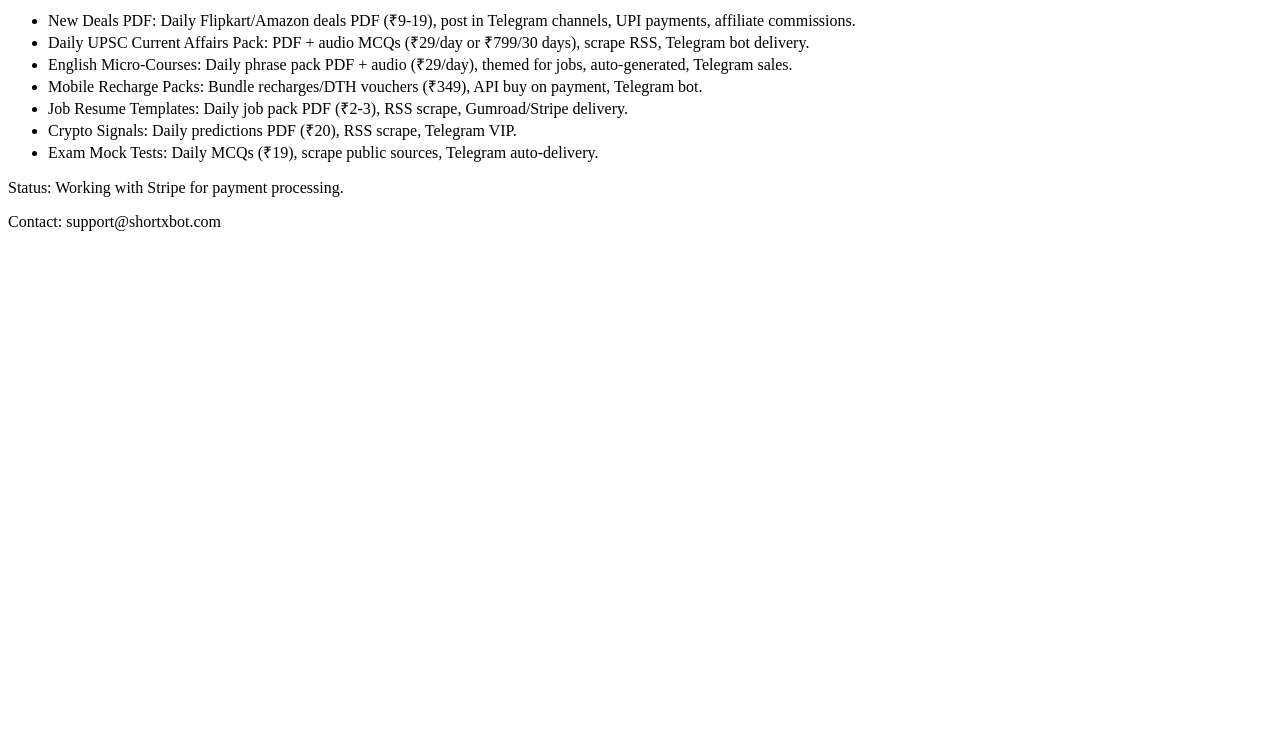
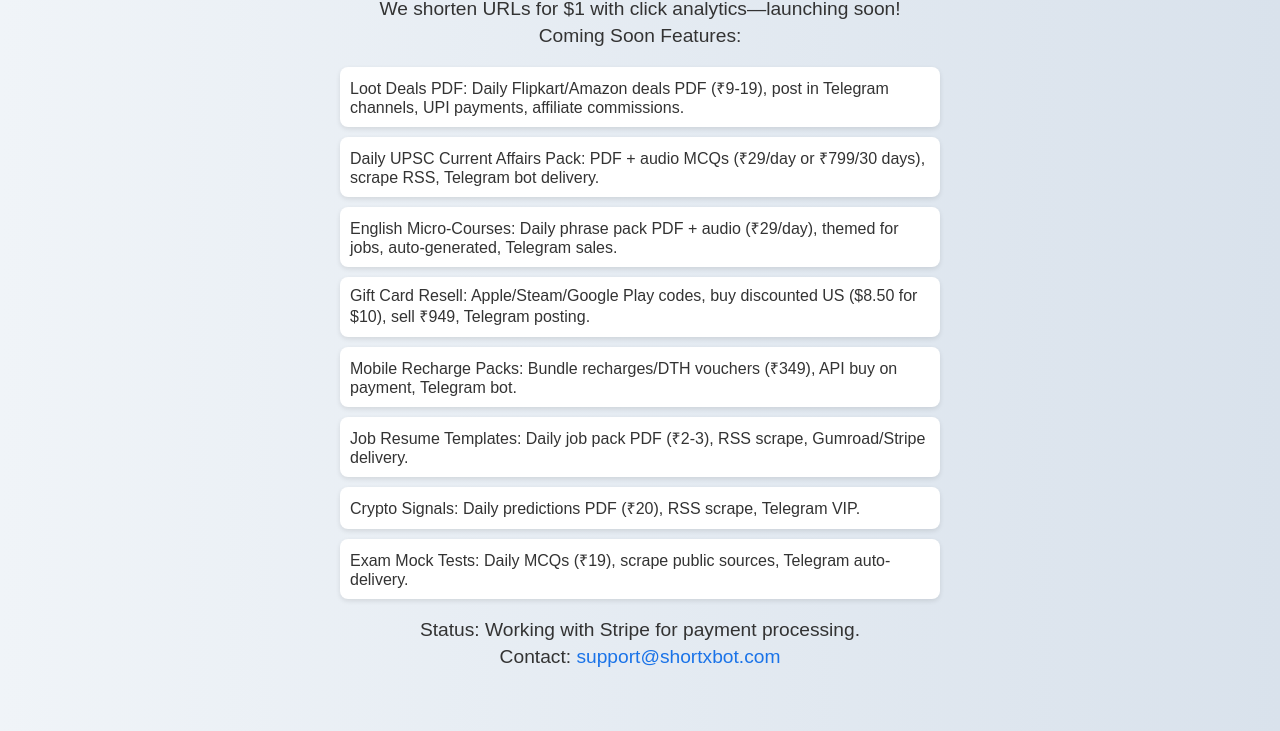
Before and after one commit to supportshortxbot/shortxbot-page, a plain HTML site: page index.html in a window 1280 px wide. Shown: the part 125-856 px from the top of the page. Before the commit the page ends 800 px from the top, so only its background shows below. Drawn offline with Linux system fonts and the light colour scheme.

Commit message:
Update index.html

```diff
--- a/index.html
+++ b/index.html
@@ -1,21 +1,30 @@
 <html>
 <head>
 <title>ShortXBot - Coming Soon</title>
+<style>
+body { font-family: Arial, sans-serif; background: linear-gradient(to right, #f0f4f8, #d9e2ec); text-align: center; padding: 50px; color: #333; }
+h1 { color: #1a73e8; font-size: 3em; margin-bottom: 10px; }
+p { font-size: 1.2em; margin: 5px 0; }
+ul { list-style-type: none; padding: 0; max-width: 600px; margin: 20px auto; text-align: left; }
+li { background: white; margin: 10px 0; padding: 10px; border-radius: 8px; box-shadow: 0 2px 5px rgba(0,0,0,0.1); }
+a { color: #1a73e8; text-decoration: none; }
+</style>
 </head>
 <body>
 <h1>ShortXBot: URL Shortener Coming Soon!</h1>
-<p>We shorten URLs with a single click with analytics—launching soon!</p>
-<p>Coming Soon New Features:</p>
+<p>We shorten URLs for $1 with click analytics—launching soon!</p>
+<p>Coming Soon Features:</p>
 <ul>
-<li>New Deals PDF: Daily Flipkart/Amazon deals PDF (₹9-19), post in Telegram channels, UPI payments, affiliate commissions.</li>
+<li>Loot Deals PDF: Daily Flipkart/Amazon deals PDF (₹9-19), post in Telegram channels, UPI payments, affiliate commissions.</li>
 <li>Daily UPSC Current Affairs Pack: PDF + audio MCQs (₹29/day or ₹799/30 days), scrape RSS, Telegram bot delivery.</li>
 <li>English Micro-Courses: Daily phrase pack PDF + audio (₹29/day), themed for jobs, auto-generated, Telegram sales.</li>
+<li>Gift Card Resell: Apple/Steam/Google Play codes, buy discounted US ($8.50 for $10), sell ₹949, Telegram posting.</li>
 <li>Mobile Recharge Packs: Bundle recharges/DTH vouchers (₹349), API buy on payment, Telegram bot.</li>
 <li>Job Resume Templates: Daily job pack PDF (₹2-3), RSS scrape, Gumroad/Stripe delivery.</li>
 <li>Crypto Signals: Daily predictions PDF (₹20), RSS scrape, Telegram VIP.</li>
 <li>Exam Mock Tests: Daily MCQs (₹19), scrape public sources, Telegram auto-delivery.</li>
 </ul>
 <p>Status: Working with Stripe for payment processing.</p>
-<p>Contact: support@shortxbot.com</p>
+<p>Contact: <a href="mailto:support@shortxbot.com">support@shortxbot.com</a></p>
 </body>
 </html>
```
